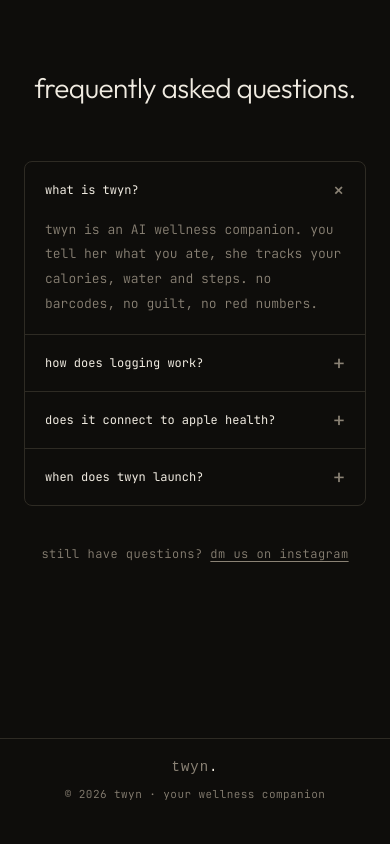
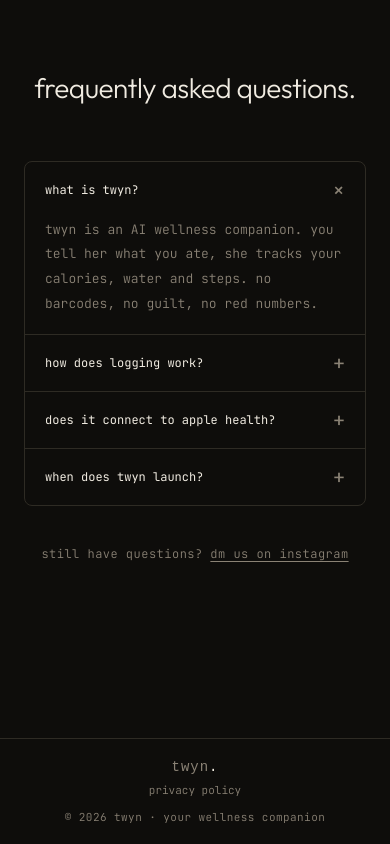
Before and after one commit to nikitash18/twyn-site, a plain HTML site: page index.html in a window 390 px wide. Shown: the part 950-1794 px from the top of the page. Before the commit the page ends 1771 px from the top, so only its background shows below. Drawn offline with Linux system fonts and the light colour scheme; a web font is replaced by a local one.

Commit message:
Update index.html
Updating cookies banner.

```diff
--- a/index.html
+++ b/index.html
@@ -86,11 +86,10 @@
     color: var(--parchment);
     letter-spacing: 1px;
     text-decoration: none;
-    cursor: default; /* Non-clickable feel */
+    cursor: default;
     user-select: none;
   }
 
-  /* Dot color changed to white/parchment for both hero and footer */
   .hero-logo span, .footer-logo span { color: var(--parchment); }
 
   .hero-content {
@@ -239,9 +238,11 @@
     gap: 12px;
   }
 
+  .footer-left { display: flex; align-items: center; gap: 24px; }
   .footer-logo { font-family: 'Azeret Mono', monospace; font-size: 14px; color: var(--stone); letter-spacing: 1px; cursor: default; }
-
   .footer-copy { font-size: 11px; color: var(--stone); letter-spacing: 0.04em; }
+  .footer-link { font-size: 11px; color: var(--stone); text-decoration: none; border-bottom: 0.5px solid transparent; transition: border 0.2s; }
+  .footer-link:hover { border-bottom: 0.5px solid var(--stone); }
 
   /* COOKIE BANNER */
   .cookie-banner {
@@ -309,6 +310,7 @@
   @media (max-width: 600px) {
     .hero-logo { left: 24px; top: 24px; }
     footer { padding: 20px 24px; flex-direction: column; text-align: center; }
+    .footer-left { flex-direction: column; gap: 8px; }
     .faq-question { padding: 18px 20px; font-size: 12px; }
     .faq-answer { padding: 0 20px; }
     .faq-item.open .faq-answer { padding: 0 20px 18px; }
@@ -352,12 +354,15 @@
 </section>
 
 <footer>
-  <div class="footer-logo">twyn<span>.</span></div>
+  <div class="footer-left">
+    <div class="footer-logo">twyn<span>.</span></div>
+    <a href="privacy.html" class="footer-link">privacy policy</a>
+  </div>
   <div class="footer-copy">© 2026 twyn · your wellness companion</div>
 </footer>
 
 <div class="cookie-banner" id="cookieBanner" role="dialog" aria-label="Cookie consent">
-  <p class="cookie-text">twyn uses cookies to understand how people find us and improve the experience. we never sell your data. <a href="/privacy">learn more</a></p>
+  <p class="cookie-text">twyn uses cookies to understand how people find us and improve the experience. we never sell your data. <a href="privacy.html">learn more</a></p>
   <div class="cookie-actions">
     <button class="cookie-accept" id="cookieAccept">accept</button>
     <button class="cookie-decline" id="cookieDecline">decline</button>
```
